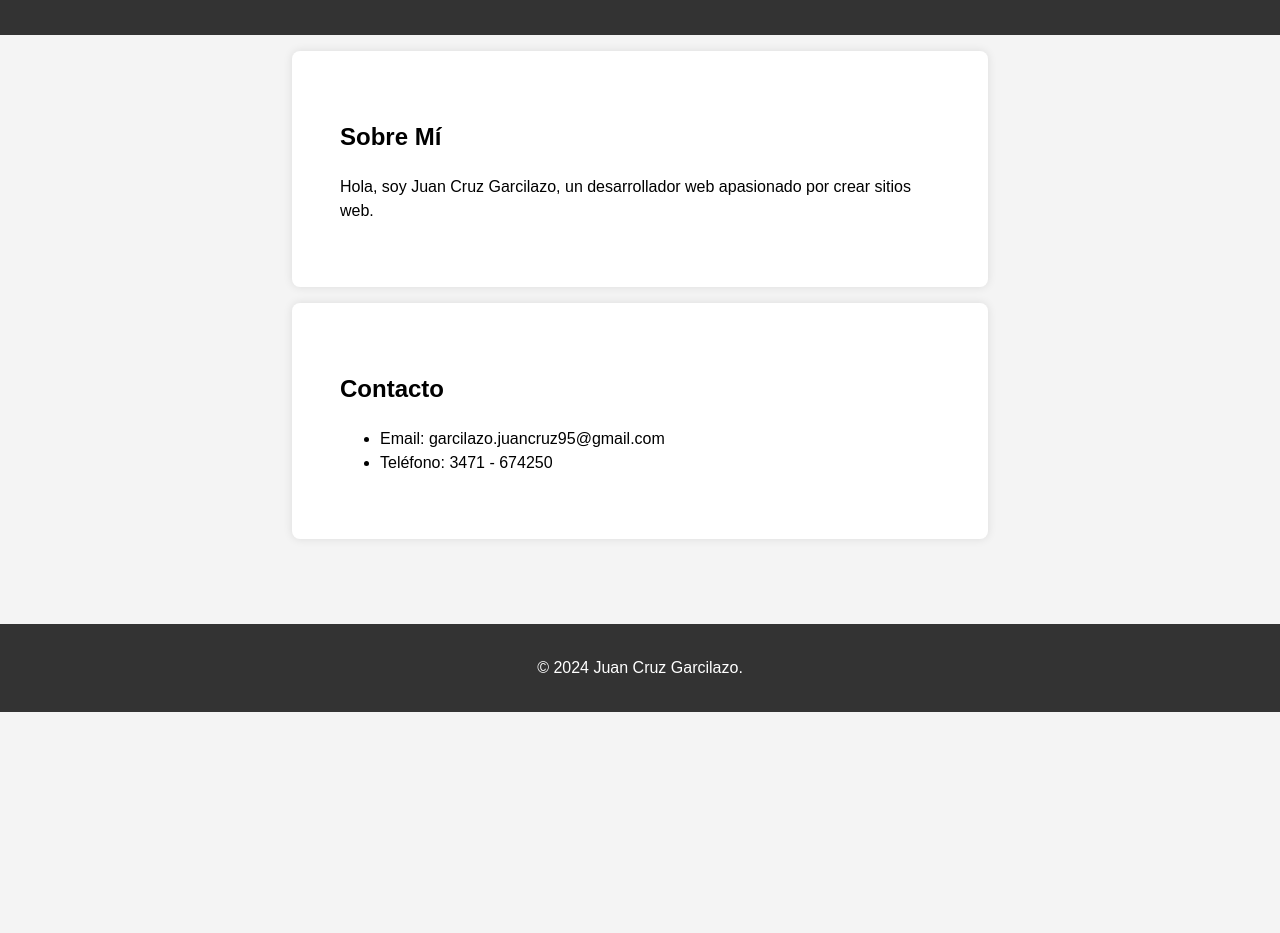
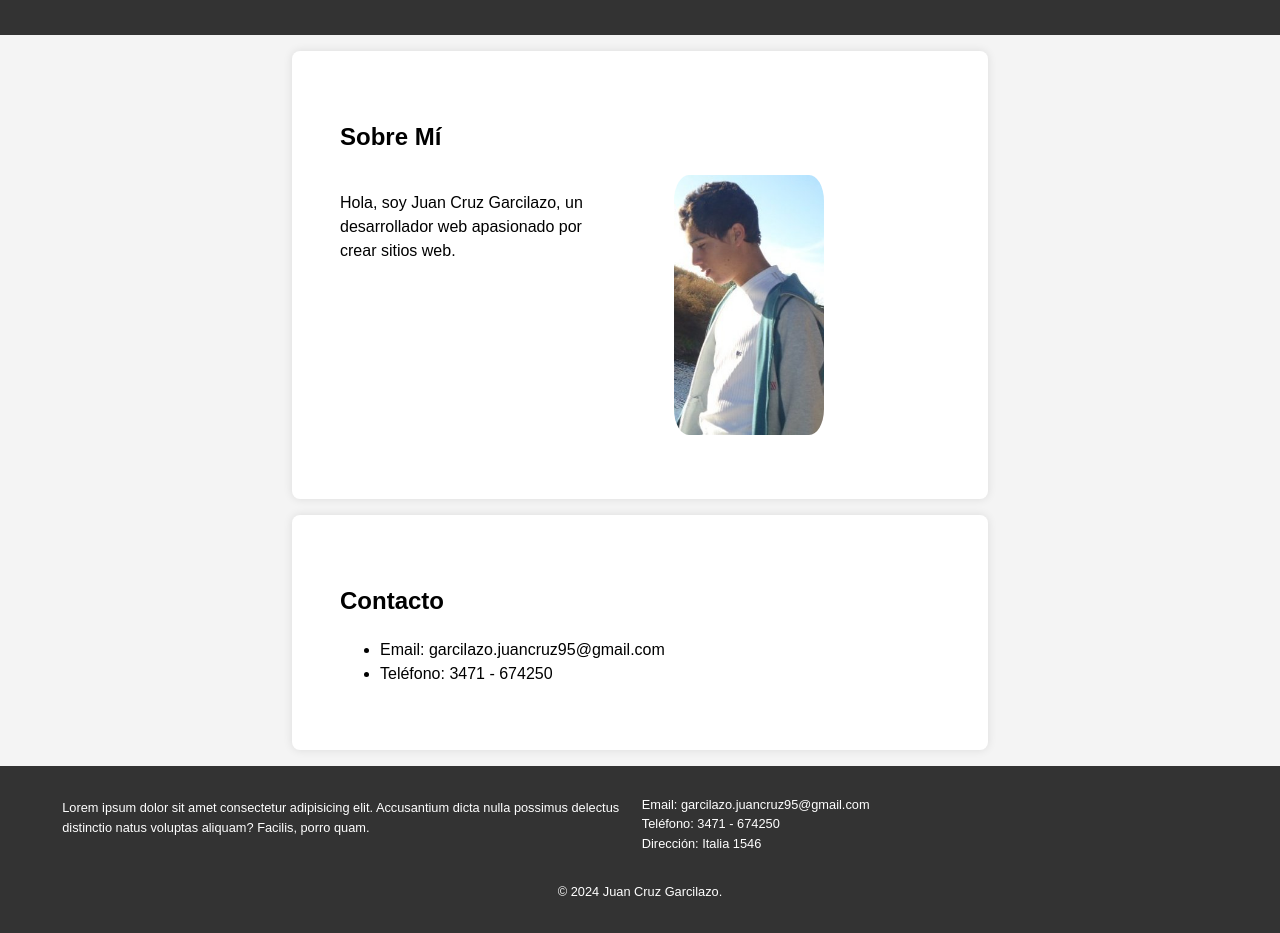
Before and after one commit to garcilazojuancruz95/page-presentacion, a plain HTML site: page Pages/index.html in a window 1280 px wide. Shown: the part 88-1021 px from the top of the page. Before the commit the page ends 800 px from the top, so only its background shows below. Drawn offline with Linux system fonts and the light colour scheme.

Commit message:
Añadir imagen de perfil y ajustar estilo de footer

```diff
--- a/CSS/styles.css
+++ b/CSS/styles.css
@@ -23,11 +23,43 @@ section {
 }
 
 footer {
+    background: #333;
+    color: #fff;
     text-align: center;
     padding: 1rem 0;
-    background: #333;
-    color: #fff;
-    position: absolute;
-    width: 100%;
-    bottom: 0;
+    font-size: 0.8rem;
+    margin-top: auto;
 }
+
+.footer-column {
+    width: 45%;
+    display: inline-block;
+    vertical-align: top;
+    margin: 0;
+    text-align: left;
+}
+
+footer ul {
+    list-style-type: none;
+    padding: 0;
+}
+
+footer p {
+    margin: 1rem 0;
+}
+
+.perfil-foto {
+    display: block;
+    max-width: 150px;
+    height: auto;
+    border-radius: 10%;
+    margin: 0 auto 1rem auto;
+}
+
+.sobremi-columna {
+    width: 45%;
+    display: inline-block;
+    vertical-align: top;
+    margin: 0;
+    text-align: left;
+}
--- a/Pages/index.html
+++ b/Pages/index.html
@@ -10,10 +10,19 @@
     <header>
         <h1>Bienvenido a Mi Perfil</h1>
     </header>
+
     <section>
         <h2>Sobre Mí</h2>
-        <p>Hola, soy Juan Cruz Garcilazo, un desarrollador web apasionado por crear sitios web.</p>
+
+        <div class="sobremi-columna">
+            <p>Hola, soy Juan Cruz Garcilazo, un desarrollador web apasionado por crear sitios web.</p>
+        </div>
+        <div class="sobremi-columna">
+            <img src="../img/222915_211957355493238_4672480_n.jpg" alt="Juan Cruz Garcilazo" class="perfil-foto">
+        </div>
+
     </section>
+
     <section>
         <h2>Contacto</h2>
         <ul>
@@ -21,8 +30,20 @@
             <li>Teléfono: 3471 - 674250</li>
         </ul>
     </section>
+
     <footer>
+        <div class="footer-column">
+            <p>Lorem ipsum dolor sit amet consectetur adipisicing elit. Accusantium dicta nulla possimus delectus distinctio natus voluptas aliquam? Facilis, porro quam.</p>
+        </div>
+        <div class="footer-column">
+            <ul>
+                <li>Email: garcilazo.juancruz95@gmail.com</li>
+                <li>Teléfono: 3471 - 674250</li>
+                <li>Dirección: Italia 1546</li>
+            </ul>
+        </div>
         <p>&copy; 2024 Juan Cruz Garcilazo.</p>
     </footer>
+
 </body>
 </html>
```
Also changed, not shown: img/222915_211957355493238_4672480_n.jpg (added).
